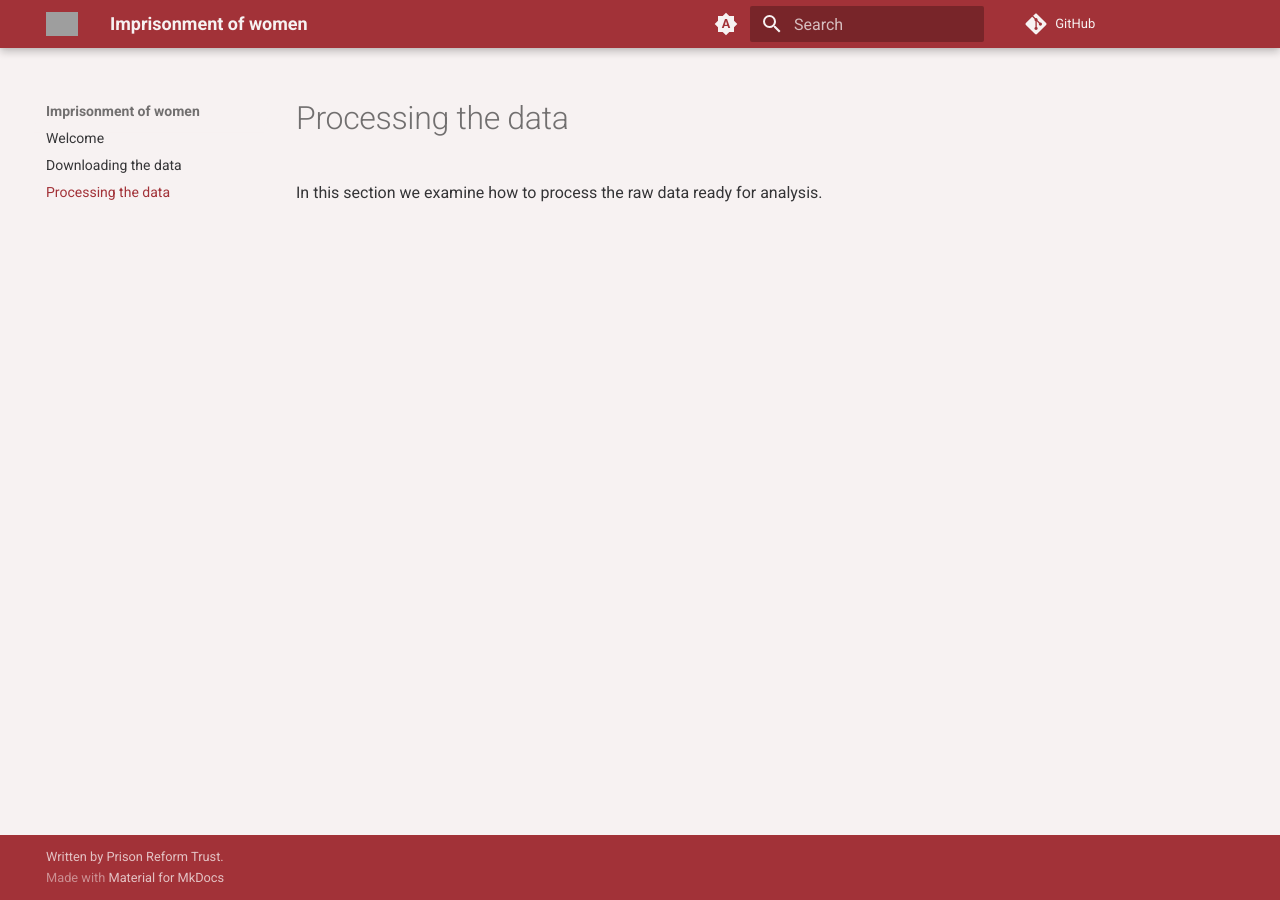
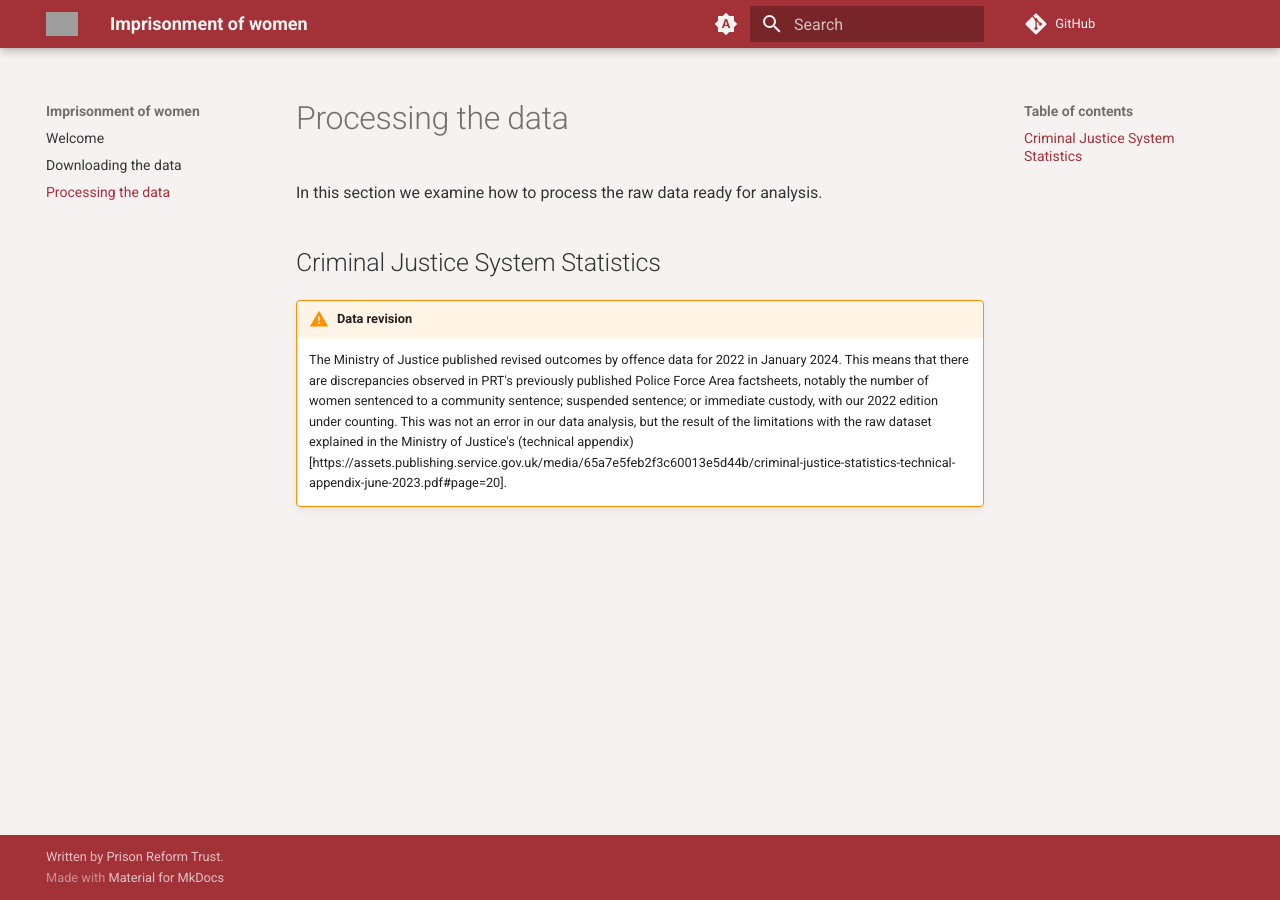
Before and after one commit to Prison-Reform-Trust/womens-imprisonment-PFA, an MkDocs documentation site: the page built from docs/processing-the-data.md, in a window 1280 px wide. Built offline with MkDocs 1.6.1 and Material for MkDocs 9.7.7, drawn with Linux system fonts in a browser that asks for light colours; comment, search, counter and statistics services are not loaded; grey boxes are pictures that could not be loaded.

Commit message:
adding callout to highlight why sentence outcome data in CJS statistics is different to previous edition.

```diff
--- a/docs/processing-the-data.md
+++ b/docs/processing-the-data.md
@@ -1,3 +1,15 @@
 # Processing the data
 
 In this section we examine how to process the raw data ready for analysis.
+
+## Criminal Justice System Statistics
+
+!!! warning "Data revision"
+
+    The Ministry of Justice published revised outcomes by offence data for 2022
+    in January 2024. This means that there are discrepancies observed in PRT's
+    previously published Police Force Area factsheets, notably the number of women
+    sentenced to a community sentence; suspended sentence; or immediate custody,
+    with our 2022 edition under counting. This was not an error in our data analysis,
+    but the result of the limitations with the raw dataset explained in the Ministry
+    of Justice's (technical appendix)[https://assets.publishing.service.gov.uk/media/65a7e5feb2f3c60013e5d44b/criminal-justice-statistics-technical-appendix-june-2023.pdf#page=20].
```
